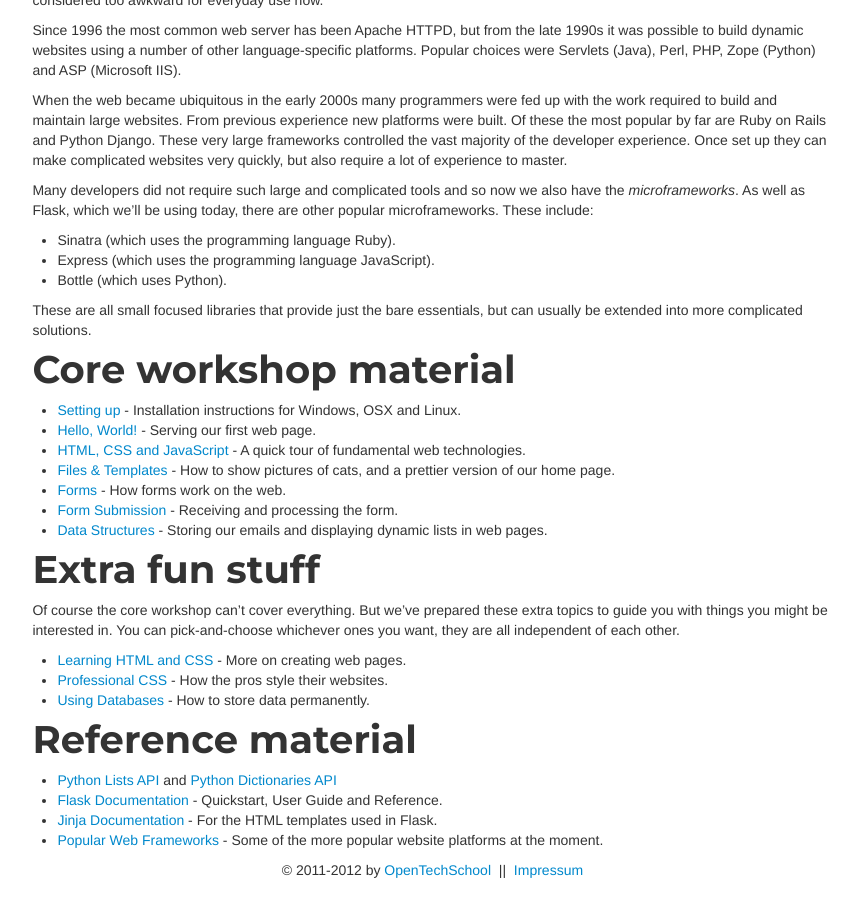
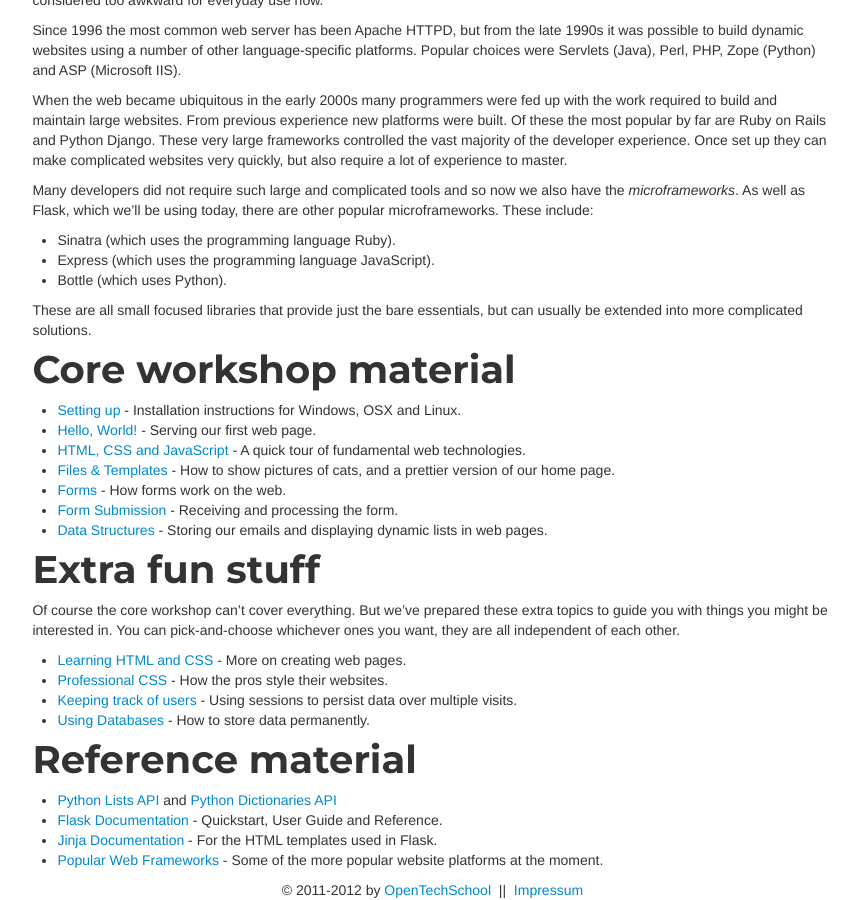
Before and after one commit to OpenTechSchool/python-flask, a Jekyll site: the page built from index.md, in a window 1280 px wide and 900 px high, scrolled down 833 px. Shown: the whole window, without its empty margins (314-1172 px from the left). Built offline with Jekyll 4.4.1, drawn with Linux system fonts in a browser that asks for light colours.

Commit message:
Update to include sessions

```diff
--- a/index.md
+++ b/index.md
@@ -59,6 +59,7 @@
 
 * [Learning HTML and CSS](extras/learn-html-css.html) - More on creating web pages.
 * [Professional CSS](extras/css.html) - How the pros style their websites.
+* [Keeping track of users](extras/sessions.html) - Using sessions to persist data over multiple visits.
 * [Using Databases](extras/databases.html) - How to store data permanently.
 
 # Reference material
```
